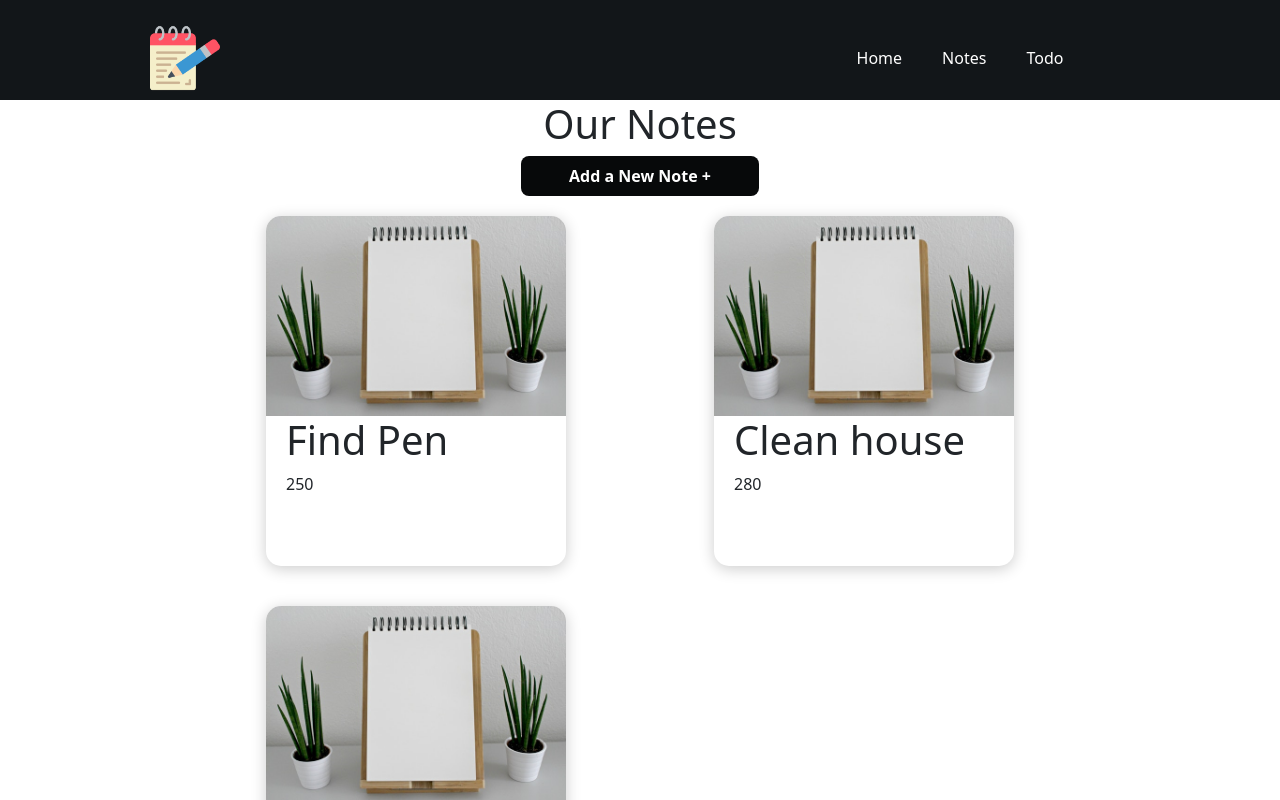
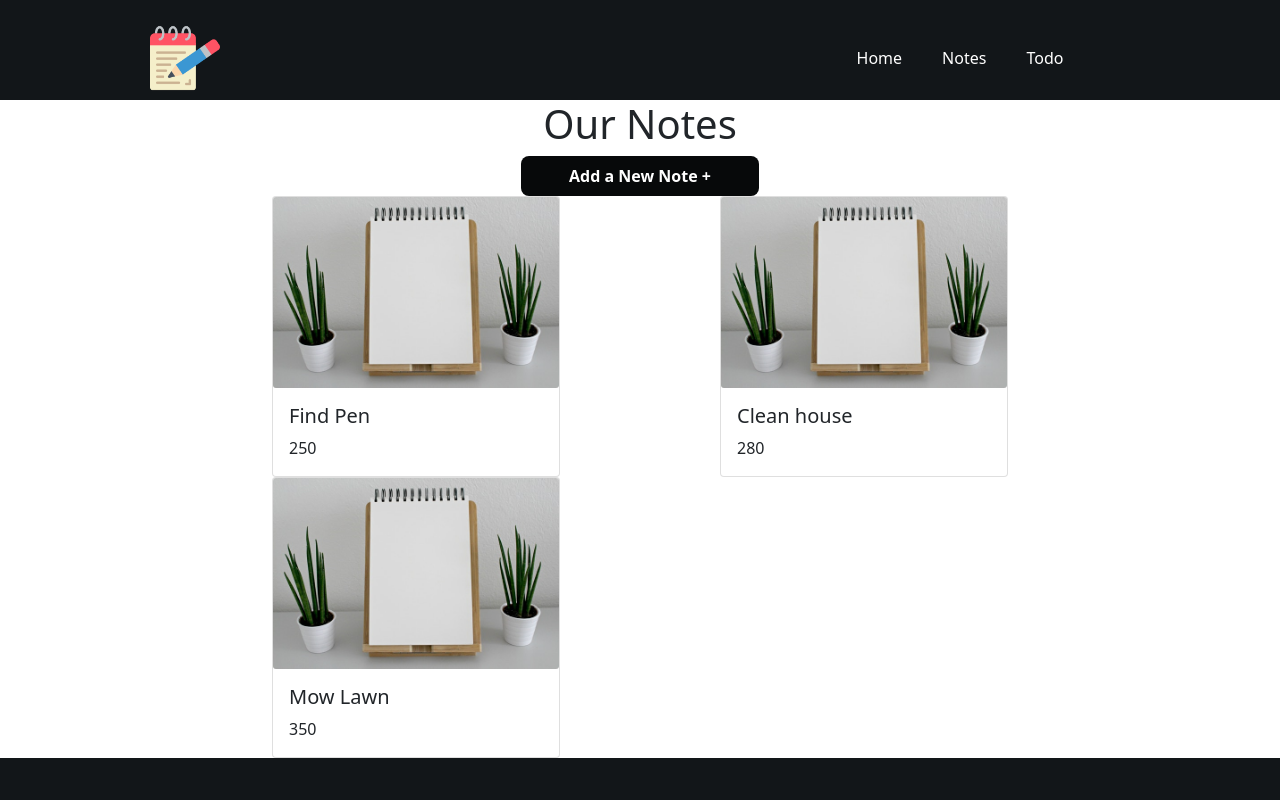
Before and after one commit to AnthonyAniobi/NotekeepingReactApp, a React (Create React App) app: page /notes in a window 1280 px wide. Shown: the top 800 px of the page. Built offline with nearby package versions, Linux system fonts and the light colour scheme.

Commit message:
use bootstrap in notetile

```diff
--- a/src/components/NoteTile.tsx
+++ b/src/components/NoteTile.tsx
@@ -1,14 +1,16 @@
 import React from 'react'
-import '../styles/Tile.css';
+import { Card } from 'react-bootstrap';
+
 
 function NoteTile({ name, image, description }: { name: string, image: string, description: number }) {
     return (
-        <div className="tileItem">
-            <div style={{ backgroundImage: `url(${image})` }}></div>
-            <h1>{name}</h1>
-            <p>{description}</p>
-
-        </div>
+        <Card style={{ width: '18rem' }}>
+            <Card.Img src={image} />
+            <Card.Body>
+                <Card.Title>{name}</Card.Title>
+                <Card.Text>{description}</Card.Text>
+            </Card.Body>
+        </Card>
     )
 }
 
--- a/src/pages/Notes.tsx
+++ b/src/pages/Notes.tsx
@@ -1,8 +1,8 @@
 import React from 'react'
 import '../styles/Tile.css';
 import imageTile from '../assets/notes_tile.jpg';
-import TileItem from '../components/NoteTile';
 import { Link } from 'react-router-dom';
+import NoteTile from '../components/NoteTile';
 
 const data = [
     {
@@ -35,7 +35,9 @@ function Notes() {
 
                 <div className="enumerateList">
                     {data.map((menuItem, key) => {
-                        return (<TileItem key={key} name={menuItem.name} description={menuItem.description} image={menuItem.image} /> as JSX.Element);
+                        return (
+
+                            <NoteTile key={key} name={menuItem.name} description={menuItem.description} image={menuItem.image} /> as JSX.Element);
                     })}
                 </div>
             </div>
```
